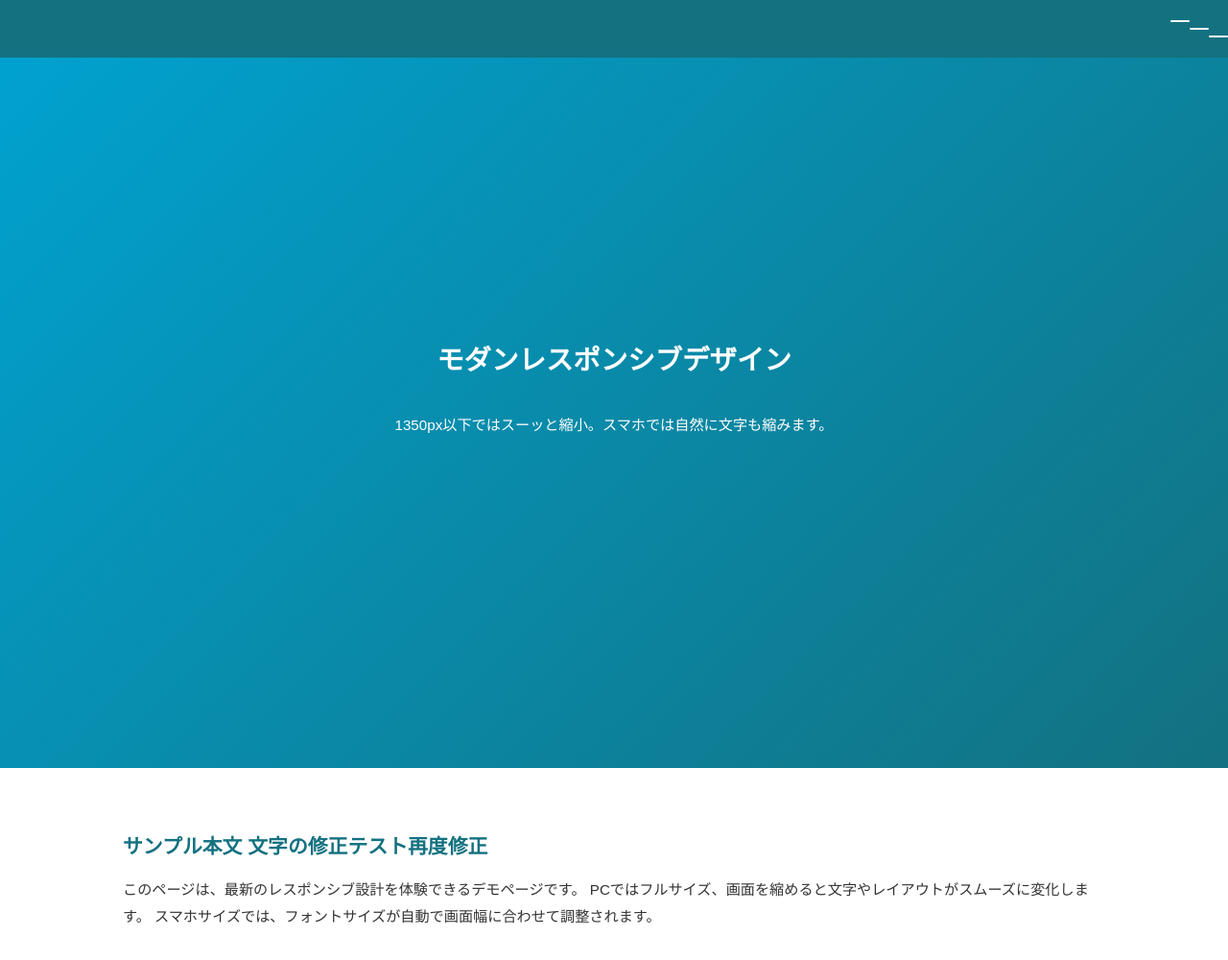
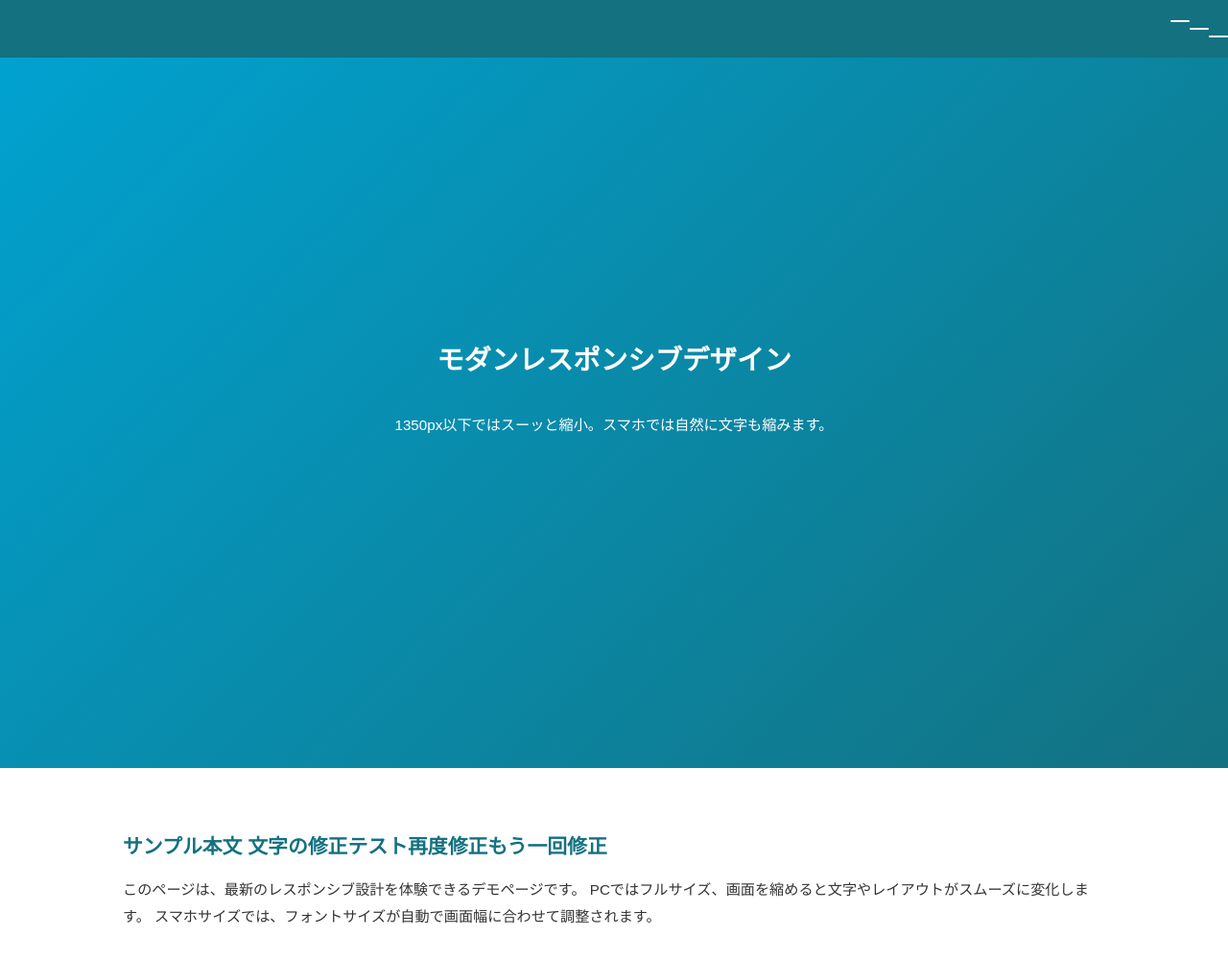
Before and after one commit to terabe1010/GPT_Sample, a plain HTML site: page index.htm in a window 1280 px wide. Shown: the whole page at 96% size. Drawn offline with nearby package versions, Linux system fonts and the light colour scheme.

Commit message:
もう一回修正

```diff
--- a/index.htm
+++ b/index.htm
@@ -30,7 +30,7 @@
     </section>
 
     <section class="content">
-      <h2>サンプル本文 文字の修正テスト再度修正</h2>
+      <h2>サンプル本文 文字の修正テスト再度修正もう一回修正</h2>
       <p>
         このページは、最新のレスポンシブ設計を体験できるデモページです。
         PCではフルサイズ、画面を縮めると文字やレイアウトがスムーズに変化します。
```
